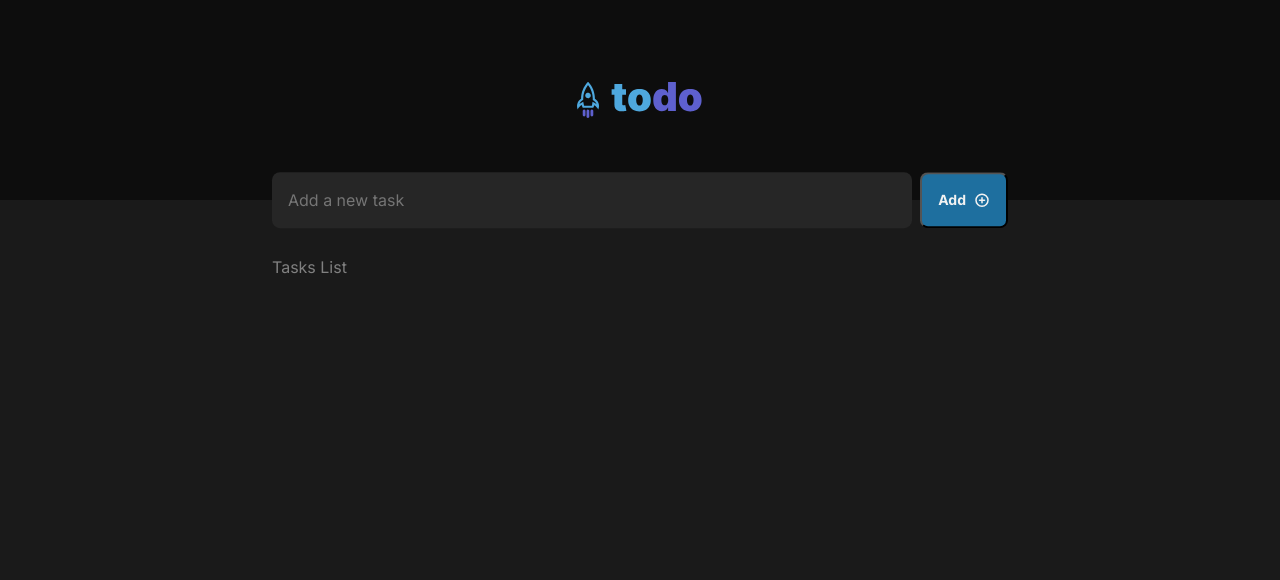
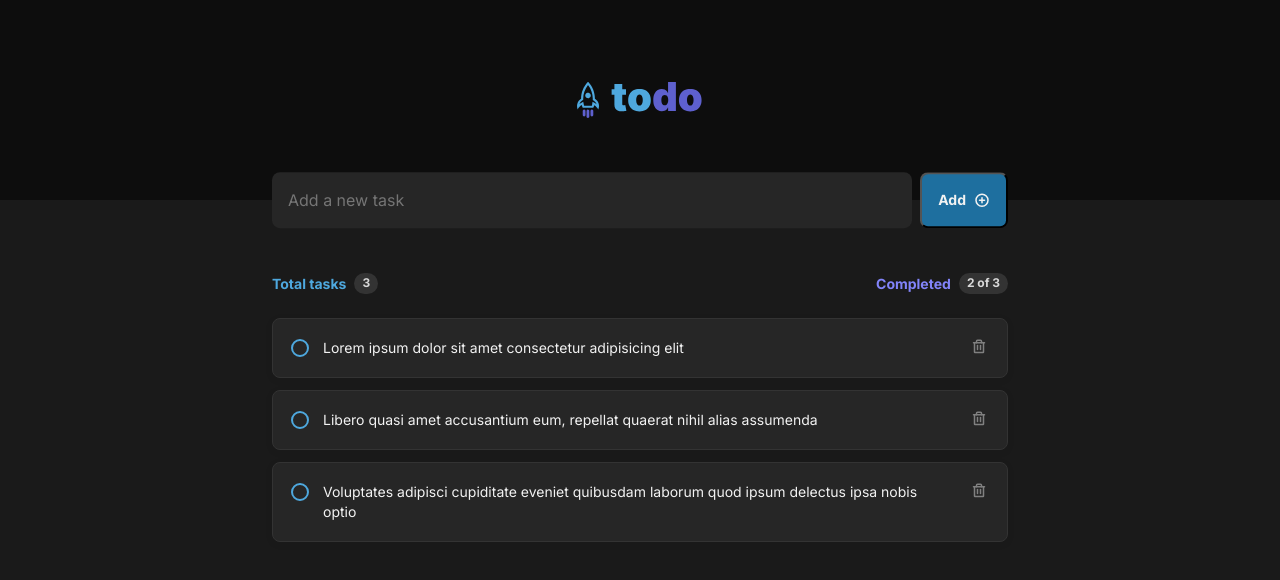
Before and after one commit to leandrodalmolin/react-to-do-list, a React (Vite) app: page / in a window 1280 px wide. Shown: the top 580 px of the page. Built offline with nearby package versions, Linux system fonts and the light colour scheme.

Commit message:
Add and styles list of tasks
Using UUID to handle react keys and Radix for accessible checkbox

```diff
--- a/package.json
+++ b/package.json
@@ -9,9 +9,12 @@
     "preview": "vite preview"
   },
   "dependencies": {
+    "@radix-ui/react-checkbox": "^1.0.0",
+    "@types/uuid": "^8.3.4",
     "phosphor-react": "^1.4.1",
     "react": "^18.2.0",
-    "react-dom": "^18.2.0"
+    "react-dom": "^18.2.0",
+    "uuid": "^9.0.0"
   },
   "devDependencies": {
     "@types/react": "^18.0.17",
--- a/src/components/Tasks/Tasks.tsx
+++ b/src/components/Tasks/Tasks.tsx
@@ -1,13 +1,33 @@
+import { v4 as uuidv4 } from 'uuid';
 import { TasksForm } from './TasksForm/TasksForm';
 import { TasksList } from './TasksList/TasksList';
 
 import styles from './Tasks.module.css';
 
+const tasks = [
+  {
+    id: uuidv4(),
+    text: 'Lorem ipsum dolor sit amet consectetur adipisicing elit',
+    isCompleted: false
+  },
+  {
+    id: uuidv4(),
+    text: 'Libero quasi amet accusantium eum, repellat quaerat nihil alias assumenda',
+    isCompleted: false
+  },
+  {
+    id: uuidv4(),
+    text: 'Voluptates adipisci cupiditate eveniet quibusdam laborum quod ipsum delectus ipsa nobis optio',
+    isCompleted: false
+  }
+]
+
+
 export function Tasks() {
   return (
     <div className={styles.tasks}>
       <TasksForm />
-      <TasksList />
+      <TasksList tasks={tasks} />
     </div>
   )
 }
--- a/src/components/Tasks/TasksList/TasksList.module.css
+++ b/src/components/Tasks/TasksList/TasksList.module.css
@@ -0,0 +1,50 @@
+.list {
+  display: flex;
+  flex-direction: column;
+  gap: 0.75rem;
+  list-style: none;
+}
+
+.list > li {
+  display: flex;
+  gap: 0.75rem;
+  border-radius: 0.5rem;
+  border: 1px solid var(--gray-400);
+  padding: 1rem;
+  background-color: var(--gray-500);
+  box-shadow: 0 0.125rem 0.5rem rgba(0, 0, 0, 0.06);
+}
+
+.list > li > label {
+  flex: 1;
+  padding: 0.2rem 0;
+  font-size: 0.875rem;
+  color: var(--gray-100);
+  transition: color 150ms;
+  cursor: pointer;
+}
+
+.list > li > button[data-state="checked"] + label {
+  text-decoration-line: line-through;
+  color: var(--gray-300);
+}
+
+.btn-delete {
+  display: flex;
+  align-items: center;
+  justify-content: center;
+  border-radius: 4px;
+  border: 0;
+  width: 1.5rem;
+  height: 1.5rem;
+  margin-left: 0.5rem;
+  color: var(--gray-300);
+  background-color: transparent;
+  transition: color 150ms, background-color 150ms;
+  cursor: pointer;
+}
+
+.btn-delete:hover {
+  color: var(--danger);
+  background-color: var(--gray-400);
+}
--- a/src/components/Tasks/TasksList/TasksList.tsx
+++ b/src/components/Tasks/TasksList/TasksList.tsx
@@ -1,9 +1,34 @@
+import { Trash } from 'phosphor-react';
+import { TasksListHeader } from './TasksListHeader';
+
 import styles from './TasksList.module.css';
+import { Checkbox } from '../../UI/Checkbox/Checkbox';
 
-export function TasksList() {
+interface Task {
+  id: string;
+  text: string;
+  isCompleted: boolean;
+};
+
+interface TasksListProps {
+  tasks: Task[];
+};
+
+export function TasksList({ tasks }: TasksListProps) {
   return (
-    <div>
-      Tasks List
-    </div>
+    <>
+      <TasksListHeader />
+      <ul className={styles.list}>
+        {tasks.map(task => (
+          <li key={task.id}>
+            <Checkbox id={task.id} />
+            <label htmlFor={task.id}>{task.text}</label>
+            <button className={styles["btn-delete"]}>
+              <Trash size={16} weight="bold" />
+            </button>
+          </li>
+        ))}
+      </ul>
+    </>
   )
 }
--- /dev/null
+++ b/src/components/Tasks/TasksList/TasksListHeader.module.css
@@ -0,0 +1,20 @@
+.header {
+  display: flex;
+  flex-wrap: wrap;
+  gap: 0.8rem;
+  justify-content: space-between;
+  margin: 1.1rem 0 1.5rem;
+  font-size: 0.875rem;
+  font-weight: 700;
+  color: var(--blue);
+}
+
+.header > div {
+  display: flex;
+  align-items: center;
+  gap: 0.5rem;
+}
+
+.completed {
+  color: var(--purple);
+}
--- /dev/null
+++ b/src/components/Tasks/TasksList/TasksListHeader.tsx
@@ -0,0 +1,12 @@
+import { Badge } from '../../UI/Badge/Badge';
+
+import styles from './TasksListHeader.module.css';
+
+export function TasksListHeader() {
+  return (
+    <div className={styles.header}>
+      <div>Total tasks <Badge>3</Badge></div>
+      <div className={styles.completed}>Completed <Badge>2 of 3</Badge></div>
+    </div>
+  )
+}
--- /dev/null
+++ b/src/components/UI/Badge/Badge.module.css
@@ -0,0 +1,8 @@
+.badge {
+  border-radius: 999px;
+  padding: 0.125rem 0.5rem;
+  font-size: 0.75rem;
+  font-weight: 700;
+  color: var(--gray-200);
+  background-color: var(--gray-400);
+}
--- /dev/null
+++ b/src/components/UI/Badge/Badge.tsx
@@ -0,0 +1,15 @@
+import { ReactNode } from 'react';
+
+import styles from './Badge.module.css';
+
+interface BadgeProps {
+  children?: ReactNode;
+};
+
+export function Badge({ children }: BadgeProps) {
+  return (
+    <span className={styles.badge}>
+      {children}
+    </span>
+  )
+}
--- /dev/null
+++ b/src/components/UI/Checkbox/Checkbox.module.css
@@ -0,0 +1,37 @@
+.root {
+  border-radius: 50%;
+  border: 2px solid var(--blue);
+  width: 18px;
+  height: 18px;
+  margin: 4px 2px;
+  background-color: transparent;
+  transition: border-color 150ms, background-color 150ms;
+  cursor: pointer;
+}
+
+.root:hover {
+  border-color: var(--blue-dark);
+}
+
+
+.root[data-state="checked"] {
+  border-color: var(--purple-dark);
+  background-color: var(--purple-dark);
+}
+
+.root[data-state="checked"]:hover {
+  border-color: var(--purple);
+  background-color: var(--purple);
+}
+
+.root:focus {
+  outline: 1px solid var(--gray-500);
+  box-shadow: 0 0 0 2px var(--purple-dark);
+}
+
+.indicator {
+  display: flex;
+  align-items: center;
+  justify-content: center;
+  color: var(--gray-100);
+}
--- /dev/null
+++ b/src/components/UI/Checkbox/Checkbox.tsx
@@ -0,0 +1,18 @@
+import * as CheckboxPrimitive from "@radix-ui/react-checkbox";
+import { Check } from "phosphor-react";
+
+import styles from "./Checkbox.module.css";
+
+interface CheckboxProps {
+  id: string;
+}
+
+export function Checkbox({ id }: CheckboxProps) {
+  return (
+    <CheckboxPrimitive.Root className={styles.root} id={id}>
+      <CheckboxPrimitive.Indicator className={styles.indicator}>
+        <Check size={10} weight="bold" />
+      </CheckboxPrimitive.Indicator>
+    </CheckboxPrimitive.Root>
+  );
+}
```
Also changed, not shown: 1 other file (tests, documents, lock files or other folders).
